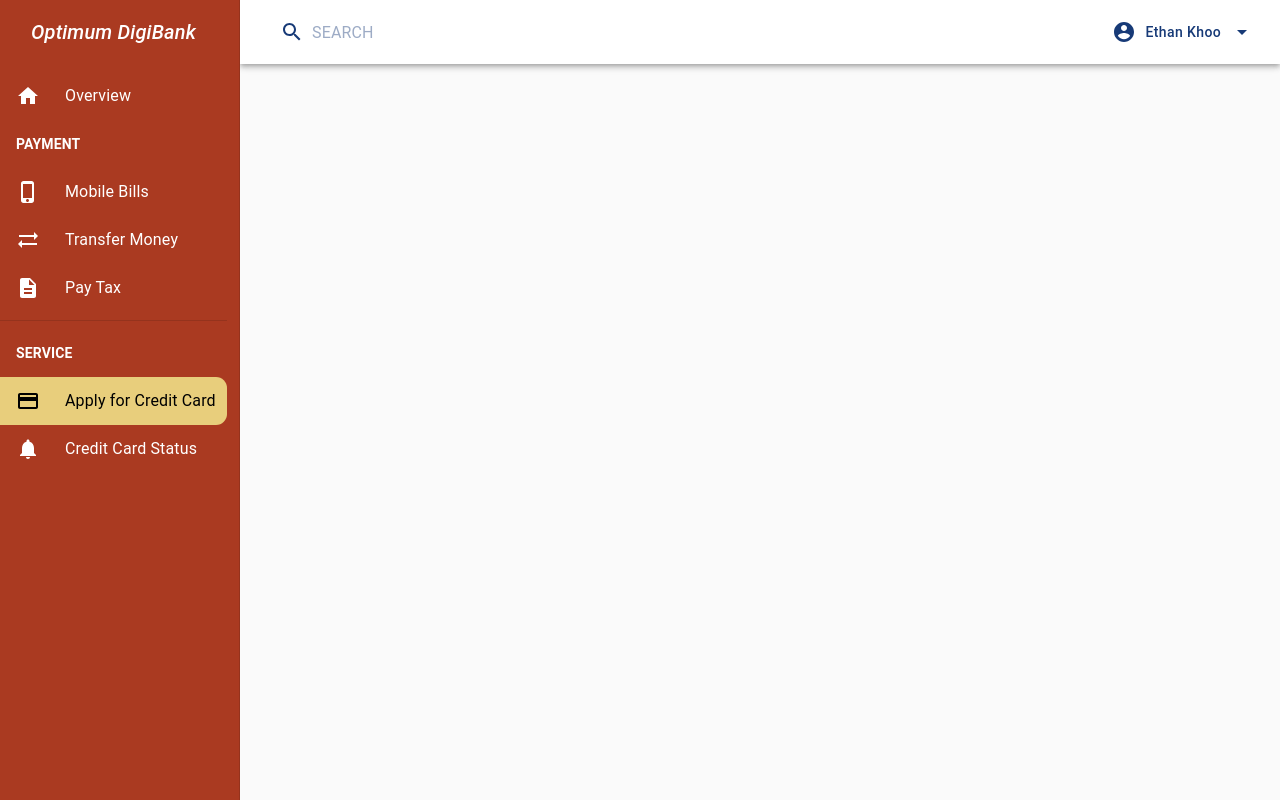
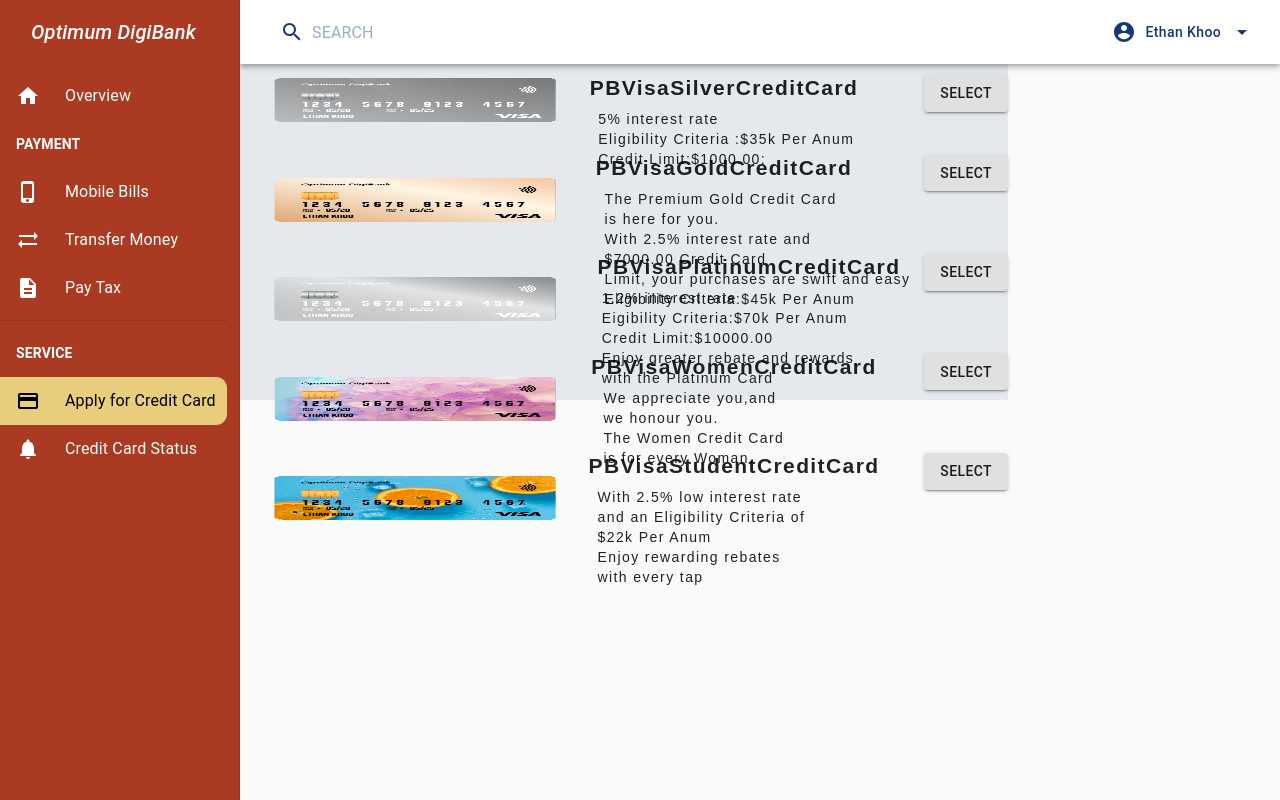
Before and after one commit to ilagon/frontend-optimum-solution, a React (Create React App) app in the folder frontend/: page /ApplyCreditCard in a window 1280 px wide. Built offline with nearby package versions, Linux system fonts and the light colour scheme; no server answers.

Commit message:
update dashboard route for apply cc page

```diff
--- a/frontend/src/components/CreditCard/Apply_CreditCard.js
+++ b/frontend/src/components/CreditCard/Apply_CreditCard.js
@@ -9,7 +9,7 @@
 import image3 from "../../images/creditcard-04.png";
 import image4 from "../../images/creditcard-05.png";
 
-export default function CreditCardPage() {
+export default function ApplyCreditCardPage() {
   const [creditcards, setcreditcards] = useState([]);
   const [creditCardType, setCreditCardType] = useState('');
   const customerId = "5ee9cb4de3fc6f4de8012484";
--- a/frontend/src/components/common/Dashboard.js
+++ b/frontend/src/components/common/Dashboard.js
@@ -32,6 +32,7 @@
 import {PaymentSuccessfulPage} from "../ResultPage/PaymentSuccessful";
 import {PaymentUnSuccessfulPage} from "../ResultPage/PaymentUnsuccessful";
 import CreditCardStatus from '../CreditCard/CreditcardStatusPage';
+import ApplyCreditCardPage from '../CreditCard/Apply_CreditCard';
 
 
 export default function Dashboard() {
@@ -119,6 +120,7 @@
       <Route path='/SubmitTransfer' component={SubmitTransferPage}/>
       <Route path="/Payment/Successful" component={PaymentSuccessfulPage} />
       <Route path="/Payment/Unsuccessful" component={PaymentUnSuccessfulPage} />
+      <Route exact path="/ApplyCreditCard" component={ApplyCreditCardPage}></Route>
       <Route exact path="/CreditCardStatus" component={CreditCardStatus}></Route>
     </Router>
   );
```
